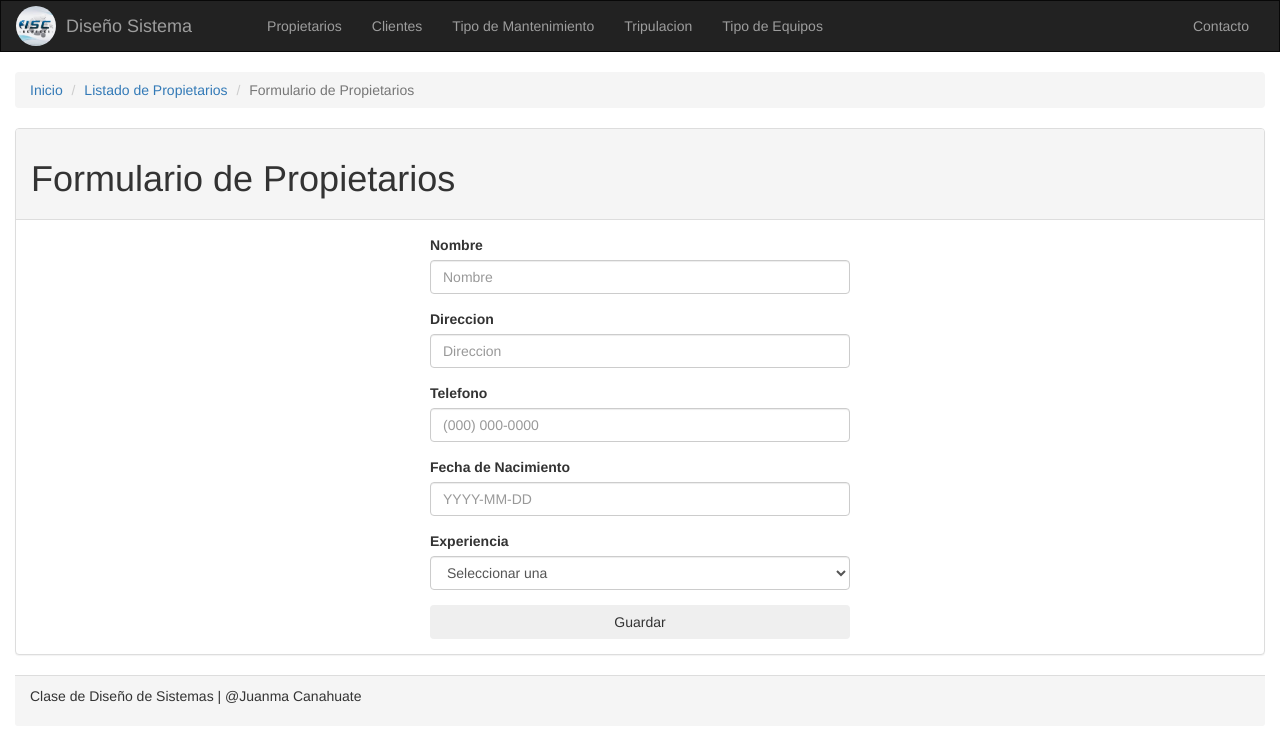
After one commit to CDestructor12/Tienda-Bote, a PHP site: page /propietario_insert.php in a window 1280 px wide. The commit adds this page. Shown: the top 743 px of the page. Run offline with PHP 8.4, Linux system fonts and the light colour scheme; some libraries are stand-ins or nearby versions.

Commit message:
Added insert owner

```diff
--- /dev/null
+++ b/propietario_insert.php
@@ -0,0 +1,88 @@
+<?php
+    include('php/pcabeza.php');
+?>
+<!-- Opciones de Navegación -->
+<ol class="breadcrumb">
+    <li><a href="./">Inicio</a></li>
+    <li><a href="propietario_mant.php">Listado de Propietarios</a></li>
+    <li class="active">Formulario de Propietarios</li>
+</ol>
+
+<!-- Inicio de Panel de Detalles -->
+<div class="panel panel-default" style="margin-top: 10 px">
+    <div class="panel-heading">
+        <h1>Formulario de Propietarios</h1>
+    </div>
+    <div class="panel-body">
+        <div class="container" style="width: 450px;">
+            <div class="col-6 ml-4">
+                <div class="myform form ">
+                <form action="" method="post">
+                    <div class="form-group">
+                        <label for="nombre">Nombre</label>
+                        <input type="text" name="nombre" id="nombre" class="form-control my-input" placeholder="Nombre">
+                    </div>
+                    <div class="form-group">
+                        <label for="direccion">Direccion</label>
+                        <input type="text" name="direccion" id="direccion" class="form-control my-input" placeholder="Direccion">
+                    </div>
+                    <div class="form-group">
+                        <label for="telefono">Telefono</label>
+                        <input type="number" min="0" name="telefono" id="telefono" class="form-control my-input" placeholder="(000) 000-0000">
+                    </div>
+                    <div class="form-group">
+                        <label for="fechanac"> Fecha de Nacimiento</label>
+                        <input type="text" min="0" name="fechanacimiento" id="fechanac" class="form-control my-input" placeholder="YYYY-MM-DD">
+                    </div>
+                    <div class="form-group">
+                        <label for="experiencia"> Experiencia</label>
+                        <select class="form-control my-input" id="experiencia" name="experiencia">
+                        <option selected disabled hidden>Seleccionar una</option>
+                            <option value="Ninguna">Ninguna</option>
+                            <option value="Minima">Minima</option>
+                            <option value="Suficiente">Suficiente</option>
+                        </select>
+                    </div>
+                    <div class="text-center ">
+                        <button type="submit" name="submit" class=" btn btn-block send-button tx-tfm">Guardar</button>
+                    </div>
+                </form>
+                </div>
+            </div>
+        </div>
+
+    </div>
+</div> <!-- Fin del Panel -->
+<?php
+include("php/conexion.php");
+
+if (isset($_POST['submit'])) {
+    if (strlen($_POST['nombre']) >= 1 && strlen($_POST['direccion']) >= 1 && strlen($_POST['telefono']) >= 1 && strlen($_POST['fechanacimiento']) >= 1) {
+	    $nombre = trim($_POST['nombre']);
+	    $direccion = trim($_POST['direccion']);
+        $telefono = trim($_POST['telefono']);
+        $fechanac = trim($_POST['fechanacimiento']);
+        $exp = $_POST['experiencia'];
+	    $consulta = "INSERT INTO propietario(nombre, direccion, telefeno, fecha_nacimiento, experiencia, estado) VALUES ('$nombre','$direccion','$telefono', '$fechanac', '$exp', 'A')";
+	    $resultado = mysqli_query($mysqli,$consulta);
+	    if ($resultado) {
+	    	?>
+	    	<h3 class="ok">¡Te has inscripto correctamente!</h3>
+           <?php
+	    } else {
+	    	?>
+	    	<h3 class="bad">¡Ups ha ocurrido un error!</h3>
+           <?php
+	    }
+    }   else {
+	    	?>
+	    	<h3 class="bad">¡Por favor complete los campos!</h3>
+           <?php
+    }
+}
+
+?>
+
+<?php
+    include('php/ppie.php');
+?>
--- a/propietario_mant.php
+++ b/propietario_mant.php
@@ -14,7 +14,7 @@
     </div>
     <div class="panel-body">
         <p>
-            <a href="#" class="btn btn-success pull-left"> Nuevo </a>
+            <a href="propietario_insert.php" class="btn btn-success pull-left"> Nuevo </a>
         </p>
         <br>
         <hr>
```
